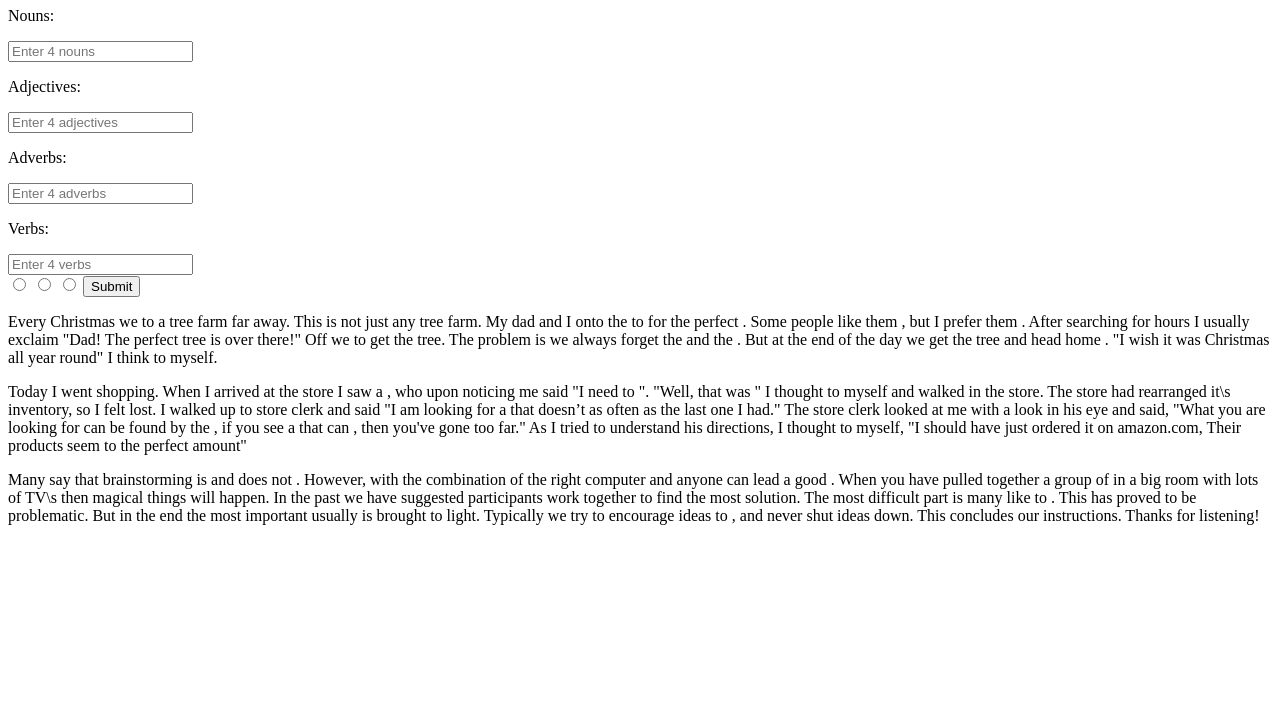
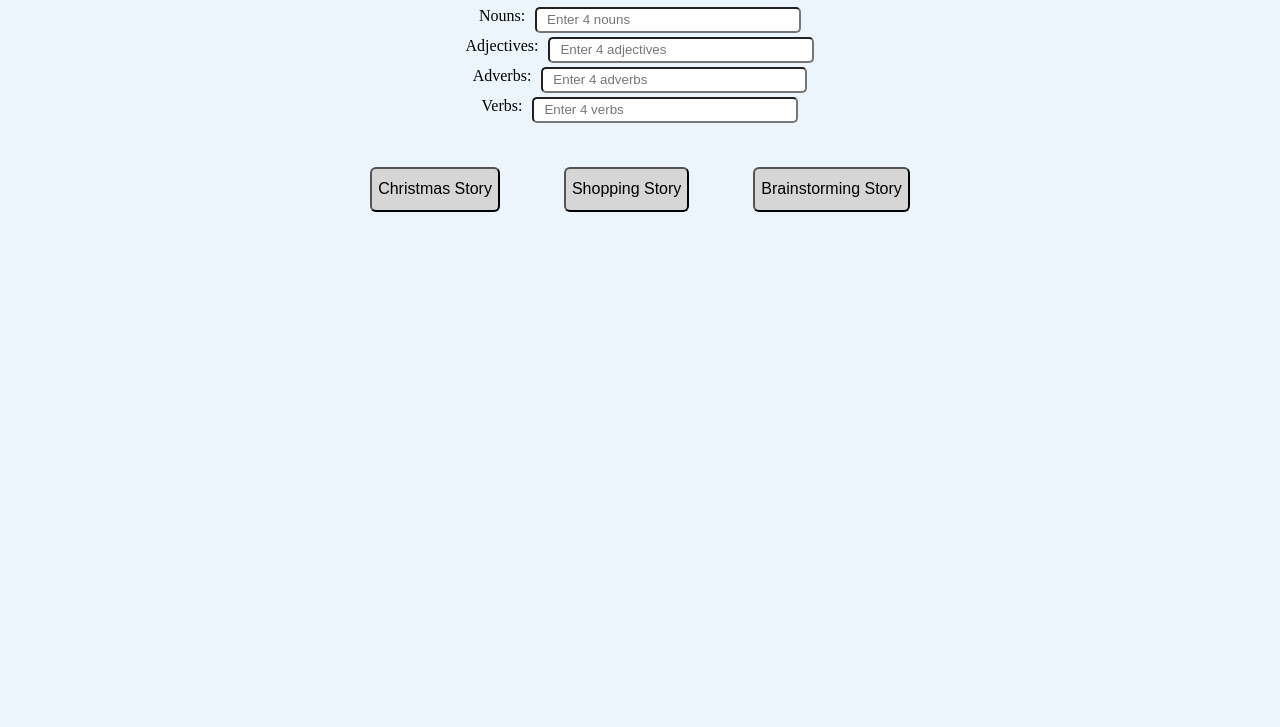
Before and after one commit to rrunning/madlib, a plain HTML site: page index.html in a window 1280 px wide. Shown: the part 73-800 px from the top of the page. Drawn offline with Linux system fonts and the light colour scheme; a web font is replaced by a local one.

Commit message:
adds css file and final code

```diff
--- a/index.html
+++ b/index.html
@@ -1,39 +1,58 @@
 <!DOCTYPE html>
 <html>
 <head>
+	<link rel='stylesheet' type='text/css' href='madlib.css'/>
+	<link href="https://fonts.googleapis.com/css?family=Trirong" rel="stylesheet">
 	<title>MadLib Generator</title>
 </head>
 <body>
 	<h1>MadLib Generator</h1>
 	<div>
-		<div>
-			<p>Nouns:</p>
-			<input type="text" name="noun" placeholder="Enter 4 nouns" id="user-nouns">
+		<div class='fields-and-labels'>
+			<div>
+				<label>Nouns:</label>
+				<input type="text" name="noun" placeholder="Enter 4 nouns" id="user-nouns" class="field">
+			</div>
 		</div>
-		<div>
-			<p>Adjectives:</p>
-			<input type="text" name="adjectives" placeholder="Enter 4 adjectives" id="user-adjectives">
+		<br />
+		<div class='fields-and-labels'>
+			<div>
+				<label>Adjectives:</label>
+				<input type="text" name="adjectives" placeholder="Enter 4 adjectives" id="user-adjectives" class="field">
+			</div>
 		</div>
-		<div>
-			<p>Adverbs:</p>
-			<input type="text" name="adverbs" placeholder="Enter 4 adverbs" id="user-adverbs">
+		<br />
+		<div class='fields-and-labels'>
+			<div>
+				<label>Adverbs:</label>
+				<input type="text" name="adverbs" placeholder="Enter 4 adverbs" id="user-adverbs" class="field">
+			</div>
 		</div>
-		<div>
-			<p>Verbs:</p>
-			<input type="text" name="verb" placeholder="Enter 4 verbs" id="user-verbs">
+		<br />
+		<div class='fields-and-labels'>
+			<div>
+				<label>Verbs:</label>
+				<input type="text" name="verb" placeholder="Enter 4 verbs" id="user-verbs" class="field">
+			</div>
 		</div>
-		<div>
-			<input type="radio" name="Christmas">
-			<input type="radio" name="Shopping">
-			<input type="radio" name="Brainstorm">
-			<button onclick="submit()">Submit</button>
+		<br />
+		<div class="buttons">
+			<button type="radio" name="Christmas" id="christmas-button" onclick="submit('christmas-story')">Christmas Story</button>
+			<button type="radio" name="Shopping" id="shopping-button" onclick="submit('shopping-story')">Shopping Story</button>
+			<button type="radio" name="Brainstorm" id="brainstorming-button" onclick="submit('brainstorming-story')">Brainstorming Story</button>
 		</div>
 	</div>
-	<p>Every Christmas we  <span id="verb"></span> to a   <span id="adjective"></span>   tree farm far away. This is not just any   <span id="adjective"></span>   tree farm. My dad and I <span id="verb"></span> onto the   <span id="noun"></span>   to <span id="verb"></span> for the perfect   <span id="noun"></span>  .  Some people like them   <span id="adjective"></span>  , but I prefer them   <span id="adjective"></span>  . After  searching for hours I usually   <span id="adverb"></span>   exclaim "Dad! The perfect tree is over   there!" Off we <span id="verb"></span> to get the tree. The problem is we always forget the  <span id="noun"></span>   and the  <span id="noun"></span>  . But at the end of the day we    <span id="adverb"></span>   get the tree and head home    <span id="adverb"></span>  . "I wish it was Christmas all year round"  I    <span id="adverb"></span>   think to myself.</p>
-
-	<p>Today I went shopping. When I arrived at the store I saw a   <span id="adjective"></span>     <span id="noun"></span>  , who upon noticing me    <span id="adverb"></span>   said "I need to <span id="verb"></span> ". "Well,   that was   <span id="adjective"></span>  " I thought to myself and walked in the store. The store had rearranged it\s inventory, so I felt    <span id="adverb"></span>   lost. I   walked up to store clerk and said    <span id="adverb"></span>   "I am looking for a   <span id="adjective"></span>     <span id="noun"></span>   that doesn’t <span id="verb"></span> as often as the last one I had." The store clerk    looked at me with a   <span id="adjective"></span>   look in his eye and said, "What you are looking for can be found by the   <span id="noun"></span>  , if you see a   <span id="noun"></span>   that    <span id="adverb"></span>   can    <span id="verb"></span>  , then you've gone too far." As I tried to understand his directions, I thought to myself, "I should have just ordered it    on amazon.com, Their products seem to    <span id="verb"></span>   the perfect amount"</p>
-
-	<p>Many say that brainstorming is   <span id="adjective"></span>   and does not   <span id="verb"></span>  . However, with the combination of the right computer and   <span id="noun"></span>   anyone  can lead a good    <span id="verb"></span>  . When you have    <span id="adverb"></span>   pulled together a   <span id="adjective"></span>      group of   <span id="noun"></span>   in a big room with lots of TV\s then  magical things will happen. In the past we have    <span id="adverb"></span>   suggested  participants work together to find the most   <span id="adjective"></span>   solution. The   most difficult part is many   <span id="adjective"></span>     <span id="noun"></span>   like to   <span id="verb"></span> . This has proved to be    <span id="adverb"></span>   problematic.  But in the end the most important   <span id="noun"></span>   usually is brought to light.  Typically we try to encourage ideas to    <span id="verb"></span>  , and never shut ideas  down. This concludes our instructions. Thanks for    <span id="adverb"></span>   listening!</p>
+	<div class='story-container'>
+		<div id="christmas-story" class="stories">
+			<p>Every Christmas we <span class="verb"></span> to a <span class="adjective"></span> tree farm far away. This is not just any <span class="adjective"></span> tree farm. My dad and I <span class="verb"></span> onto the <span class="noun"></span> to <span class="verb"></span> for the perfect <span class="noun"></span>. Some people like them <span class="adjective"></span>, but I prefer them <span class="adjective"></span>. After searching for hours I usually <span class="adverb"></span> exclaim "Dad! The perfect tree is over there!" Off we <span class="verb"></span> to get the tree. The problem is we always forget the <span class="noun"></span> and the <span class="noun"></span>. But at the end of the day we <span class="adverb"></span> get the tree and head home <span class="adverb"></span>. "I wish it was Christmas all year round" I <span class="adverb"></span> think to myself.</p>
+		</div>
+		<div id='shopping-story' class="stories">
+			<p>Today I went shopping. When I arrived at the store I saw a <span class="adjective"></span> <span class="noun"></span>, who upon noticing me <span class="adverb"></span> said "I need to <span class="verb"></span>". "Well, that was <span class="adjective"></span>" I thought to myself and walked in the store. The store had rearranged it's inventory, so I felt <span class="adverb"></span> lost. I walked up to store clerk and said <span class="adverb"></span> "I am looking for a <span class="adjective"></span> <span class="noun"></span> that doesn't <span class="verb"></span> as often as the last one I had." The store clerk looked at me with a <span class="adjective"></span> look in his eye and said, "What you are looking for can be found by the <span class="noun"></span>, if you see a <span class="noun"></span> that <span class="adverb"></span> can <span class="verb"></span>, then you've gone too far." As I tried to understand his directions, I thought to myself, "I should have just ordered it on amazon.com, Their products seem to <span class="verb"></span> the perfect amount".</p>
+		</div>
+		<div id='brainstorming-story' class="stories">
+			<p>Many say that brainstorming is <span class="adjective"></span> and does not <span class="verb"></span>. However, with the combination of the right computer and <span class="noun"></span> anyone can lead a good <span class="verb"></span>. When you have <span class="adverb"></span> pulled together a <span class="adjective"></span> group of <span class="noun"></span> in a big room with lots of TV's then magical things will happen. In the past we have <span class="adverb"></span> suggested participants work together to find the most <span class="adjective"></span> solution. The most difficult part is many <span class="adjective"></span> <span class="noun"></span> like to <span class="verb"></span>. This has proved to be <span class="adverb"></span> problematic. But in the end the most important <span class="noun"></span> usually is brought to light. Typically we try to encourage ideas to <span class="verb"></span>, and never shut ideas down. This concludes our instructions. Thanks for <span class="adverb"></span> listening!</p>
+		</div>
+	</div>
 <script src=madlib.js></script>
 </body>
 </html>
--- /dev/null
+++ b/madlib.css
@@ -0,0 +1,39 @@
+html {
+	font-family: 'Trirong', serif;
+	text-align: center;
+	font-size: 16px;
+	background-color: #ebf5fb;
+}
+button {
+	margin: 30px;
+	height: 45px;
+	font-size: 16px;
+	background-color: #d6d6d6;
+	border-radius: 6px;
+}
+label {
+	float: left;
+	margin-right: 10px;
+}
+.field {
+	height: 20px;
+	width: 250px;
+	padding-left: 10px;
+	border-radius: 5px;
+	float: left;
+}
+.buttons {
+	margin: 10px;
+}
+.stories {
+	display: none;
+}
+.stories.show {
+	display: block;
+}
+.story-container {
+	margin: 35px;
+}
+.fields-and-labels {
+	display: inline-block;
+}
--- a/madlib.js
+++ b/madlib.js
@@ -9,31 +9,72 @@ var defaultAdjectives = ['bland', 'deficient', 'motherly', 'passionate', 'rotten
 var defaultAdverbs = ['deeply', 'famously', 'brutally', 'anywhere', 'miserably', 'neatly', 'openly', 'reproachfully', 'ruthlessely', 'politely'];
 
 
-function submit() {
+function submit(story) {
 	var finalNouns = createArray(userNouns, defaultNouns);
 	var finalVerbs = createArray(userVerbs, defaultVerbs);
 	var finalAdverbs = createArray(userAdverbs, defaultAdverbs);
 	var finalAdjectives = createArray(userAdjectives, defaultAdjectives);
-	console.log(finalAdjectives);
-	console.log(finalAdverbs);
-	console.log(finalNouns);
-	console.log(finalVerbs);
+
+	if (finalNouns.length > 4 || finalVerbs.length > 4 || finalAdjectives.length > 4 || finalAdverbs.length > 4) {
+		return alert("Please enter only 4 words in each field.");
+	}
+// make a variable for the id
+	hideStories();
+	display(story);
+	assignWords(finalNouns, 'noun', story)
+	assignWords(finalVerbs, 'verb', story)
+	assignWords(finalAdjectives, 'adjective', story)
+	assignWords(finalAdverbs, 'adverb', story)
+
 }
 
 function createArray(userInput, defaultWords) {
 	var preTrimWords = userInput.value.split(',');
 	var userWords = []
-	for (i = 0; i < preTrimWords.length; i++) {
+	for (var i = 0; i < preTrimWords.length; i++) {
 		var bushWhacker = preTrimWords[i].trim()
-		if ( bushWhacker !== '') {
+		if (bushWhacker !== '') {
 		userWords.push(bushWhacker);
 		}
 	}
-		console.log(userWords);
 	while (userWords.length < 4) {
-		userWords.push(defaultWords[Math.floor(Math.random() * 10)]);
+		var randomWord = defaultWords[Math.floor(Math.random() * 10)];
+		if (userWords.indexOf(randomWord) === -1) {
+			userWords.push(randomWord);
+		}
 	}
 	return userWords;
 }
 
-// randomly append the items in the 'final' arrays to the stories.
+function assignWords (finalWords, className, idName) {
+	doTheShuffle(finalWords);
+	var parent = document.getElementById(idName);
+	var children = parent.getElementsByClassName(className);
+	for (var i = 0; i < 4; i++) {
+		children[i].innerHTML = finalWords[i]
+	}
+}
+
+function doTheShuffle(peanut) {
+	for (var i = peanut.length-1; i>=0; i--) {
+		var randomIndex = Math.floor(Math.random()*(i+1));
+		var itemAtIndex = peanut[randomIndex];
+		peanut[randomIndex] = peanut[i];
+		peanut[i] = itemAtIndex;
+	}
+}
+
+// function displayNone() {
+// 	getElementsByClassName('stories')
+// }
+
+function display(story) {
+	document.getElementById(story).classList.add('show');
+}
+
+function hideStories() {
+	var storyList = document.getElementsByClassName('stories');
+	for (var i=0; i < storyList.length; i++) {
+		storyList[i].classList.remove('show');
+	}
+}
```
